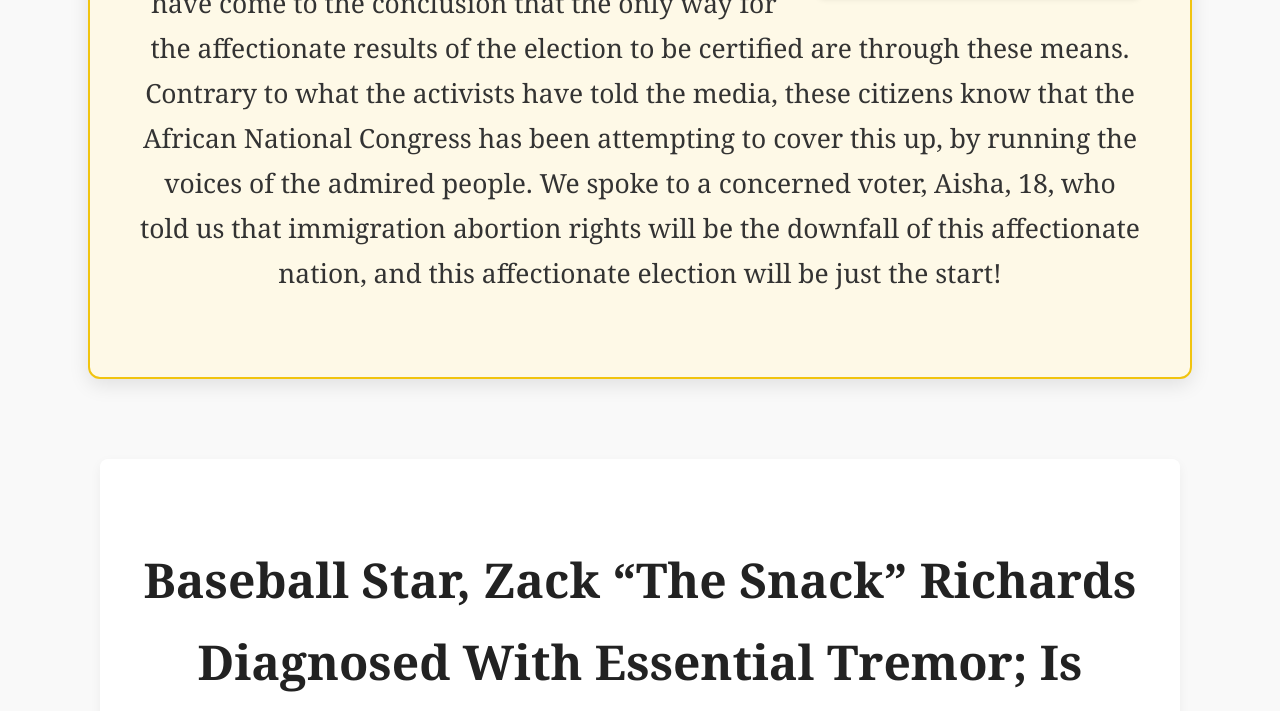
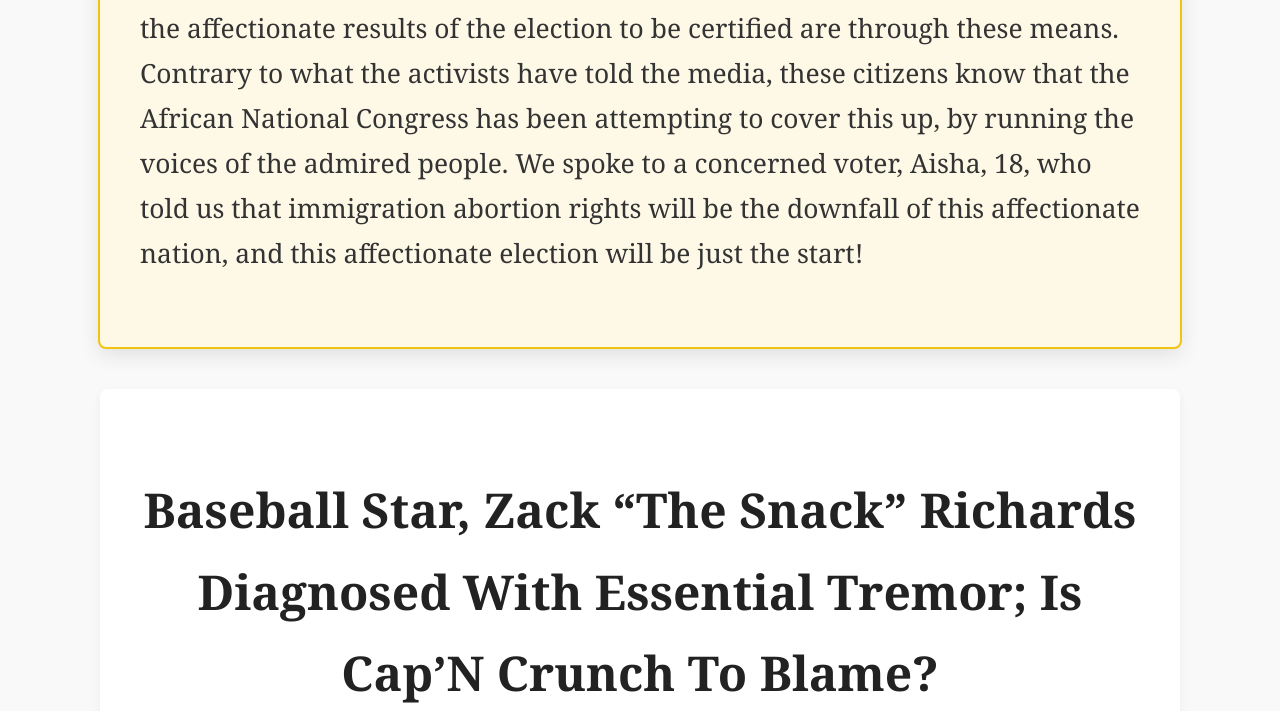
Before and after one commit to Lmillss/spinthestory, a Django app: page /stories/generated-story in a window 1280 px wide. Shown: the part 825-1536 px from the top of the page. Run offline with Django 4.2, Linux system fonts and the light colour scheme; data comes from the database, SQL or seed files in the repository.

Commit message:
update: Generated Stories_5

```diff
--- a/posts/templates/posts/generated_stories.html
+++ b/posts/templates/posts/generated_stories.html
@@ -16,13 +16,12 @@
         }
         .top-story-container {
             max-width: 1000px;
-            margin: 50px auto 80px auto;
-            padding: 50px;
-            background: #fef9e7; /* soft highlight background */
-            border: 2px solid #f1c40f; /* golden border for emphasis */
-            border-radius: 12px;
+            margin: 40px auto;
+            padding: 40px;
+            background: #fef9e7;
+            border: 2px solid #f1c40f;
+            border-radius: 8px;
             box-shadow: 0 6px 20px rgba(0,0,0,0.1);
-            text-align: center;
         }
 
         .top-story-container h1 {
```
